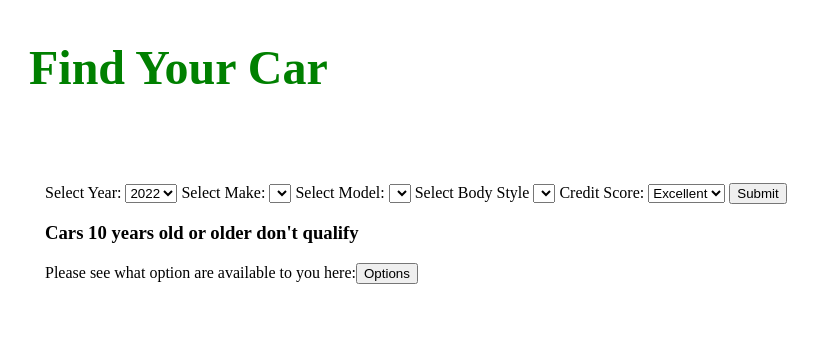
After one commit to EmperorFPI/financialexaminer, a PHP site: page /query/homesearch.html in a window 1280 px wide. The commit adds this page. Shown: the top 347 px of the page, without its empty margins (11-829 px from the left). Run offline with PHP 8.4, Linux system fonts and the light colour scheme; lists and menus that the app fills with data are empty.

Commit message:
added trims

```diff
--- a/query/config.php
+++ b/query/config.php
@@ -2,8 +2,8 @@
 // Database Connection
 
 $db_host = "localhost";
-$db_user = "financi1_emperor";
-$db_pass = "HDHi1tNH$9?2";
-$db_name = "financi1_cardata";
+$db_user = "root";
+$db_pass = "";
+$db_name = "financialexaminer";
 
 ?>
--- a/query/getmakes.php
+++ b/query/getmakes.php
@@ -9,7 +9,7 @@ $conn = mysqli_connect($db_host, $db_user, $db_pass, $db_name);
       die("Connection failed: " . mysqli_connect_error());
     }
     $year = mysqli_real_escape_string($conn, $_POST['year']);
-    $result = mysqli_query($conn,"SELECT DISTINCT `make` FROM `car_db` WHERE `year_to` = '$year'");
+    $result = mysqli_query($conn,"SELECT DISTINCT `make` FROM `car_db` WHERE `year` = '$year'");
         if (mysqli_num_rows($result) > 0) {
         $makes = array();
         while($row = mysqli_fetch_assoc($result)) {
--- /dev/null
+++ b/query/homesearch.html
@@ -0,0 +1,143 @@
+<!DOCTYPE html>
+<head>
+  <meta charset="UTF-8">
+  <meta http-equiv="X-UA-Compatible" content="IE=edge">
+
+  <title>Search Cars</title>
+	<!-- # Main Style Sheet -->
+	<link rel="stylesheet" href="style.css">
+</head>
+
+<body>
+  <div class="carsearch">
+    <h2>Find Your Car</h2>
+  </div>
+  <div class="carsearch-form">
+ <form id="car-form" action="submit.php">
+  <label for="year_select">Select Year:</label>
+  <select id="year_select" name="year">
+    <option value="2022">2022</option>
+    <option value="2021">2021</option>
+    <option value="2020">2020</option>
+    <option value="2019">2019</option>
+    <option value="2018">2018</option>
+    <option value="2017">2017</option>
+    <option value="2016">2016</option>
+    <option value="2015">2015</option>
+    <option value="2014">2014</option>
+    <option value="2013">2013</option>
+  </select>
+
+  <label for="make_select">Select Make:</label>
+  <select id="make_select" name="make">
+  </select>
+
+  <label for="model_select">Select Model:</label>
+  <select id="model_select" name="model">
+  </select>
+
+  <label for="body_style_select">Select Body Style</label>
+  <select id="body_style_select" name="body_style_select"></select>
+
+  <label for="credit">Credit Score:</label>
+  <select id="credit" name="credit">
+    <option value="excellent">Excellent</option>
+    <option value="good">Good</option>
+    <option value="fair">Fair</option>
+    <option value="poor">Poor</option>
+  </select>
+  <input type="submit" value="Submit">
+</form>
+<h3>Cars 10 years old or older don't qualify</h3>
+<p>Please see what option are available to you here:<button>Options</button></p>
+</div>
+<script type="text/javascript">
+
+// Get makes
+document.getElementById("year_select").addEventListener("change", async function() {
+  let selectedYear = this.value;
+
+  let response = await fetch("getmakes.php", {
+    method: "POST",
+    headers: {
+      "Content-Type": "application/x-www-form-urlencoded"
+    },
+    body: `year=${selectedYear}`
+  });
+
+  let data = await response.json();
+
+  let makeSelect = document.getElementById("make_select");
+  makeSelect.innerHTML = "";
+
+  data.forEach(make => {
+    let option = document.createElement("option");
+    option.value = make;
+    option.text = make;
+    makeSelect.appendChild(option);
+  });
+
+});
+</script>
+<script type="text/javascript">
+// Get models
+document.getElementById("make_select").addEventListener("change", async function() {
+
+  let selectedMake = this.value;
+  let selectedYear = document.getElementById("year_select").value;
+
+  let response = await fetch("getmodels.php", {
+    method: "POST",
+    headers: {
+      "Content-Type": "application/x-www-form-urlencoded"
+    },
+    body: `year=${selectedYear}&make=${selectedMake}`
+  });
+
+  let data = await response.json();
+
+  let modelSelect = document.getElementById("model_select");
+  modelSelect.innerHTML = "";
+
+  data.forEach(model => {
+    let option = document.createElement("option");
+    option.value = model;
+    option.text = model;
+    modelSelect.appendChild(option);
+  });
+
+});
+</script>
+
+<script type="text/javascript">
+// Get Body Styles
+document.getElementById("model_select").addEventListener("change", async function() {
+
+let selectedModel = this.value;
+let selectedMake = document.getElementById("make_select").value;
+let selectedYear = document.getElementById("year_select").value;
+
+let response = await fetch("gettrims.php", {
+  method: "POST",
+  headers: {
+    "Content-Type": "application/x-www-form-urlencoded"
+  },
+  body: `year=${selectedYear}&make=${selectedMake}&model=${selectedModel}`
+});
+
+let data = await response.json();
+
+let bodyStyleSelect = document.getElementById("body_style_select");
+bodyStyleSelect.innerHTML = "";
+
+data.forEach(style => {
+  let option = document.createElement("option");
+  option.value = style;
+  option.text = style;
+  bodyStyleSelect.appendChild(option);
+});
+
+});
+  </script>
+
+</body>
--- a/query/index.html
+++ b/query/index.html
@@ -16,9 +16,8 @@
  <form id="car-form" action="submit.php">
   <label for="year_select">Select Year:</label>
   <select id="year_select" name="year">
-<!--     <option value="2022">2022</option>
-    <option value="2021">2021</option> -->
-    <option value="Year">Year</option>
+    <option value="2022">2022</option>
+    <option value="2021">2021</option>
     <option value="2020">2020</option>
     <option value="2019">2019</option>
     <option value="2018">2018</option>
```
Also changed, not shown: query/gettrims.php (added, +41 -0 lines).
